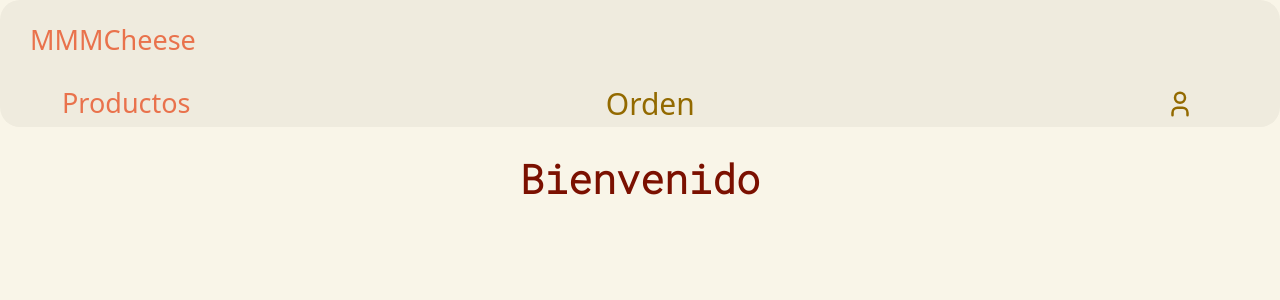
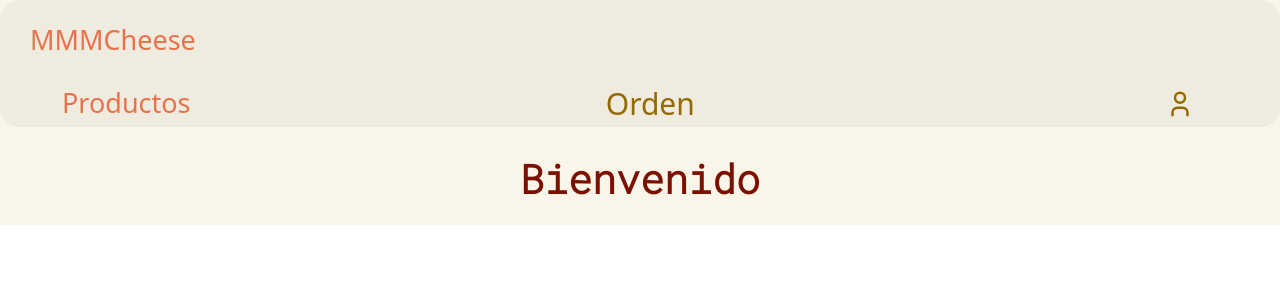
Before and after one commit to Gcatrilef21/React-MmmCheese-PF, a React (Create React App) app: page / in a window 1280 px wide. Shown: the top 300 px of the page. Built offline with nearby package versions, Linux system fonts and the light colour scheme; a web font is replaced by a local one.

Commit message:
general change

```diff
--- a/src/App.css
+++ b/src/App.css
@@ -15,9 +15,8 @@ font-family: 'Roboto Mono', monospace; */
 
 main{
   background-color: #F9F5E8 !important;
-  min-height: 700px;
   max-width: auto;
-  height: 1900px !important;
+  height: auto !important;
 }
 
 
```
